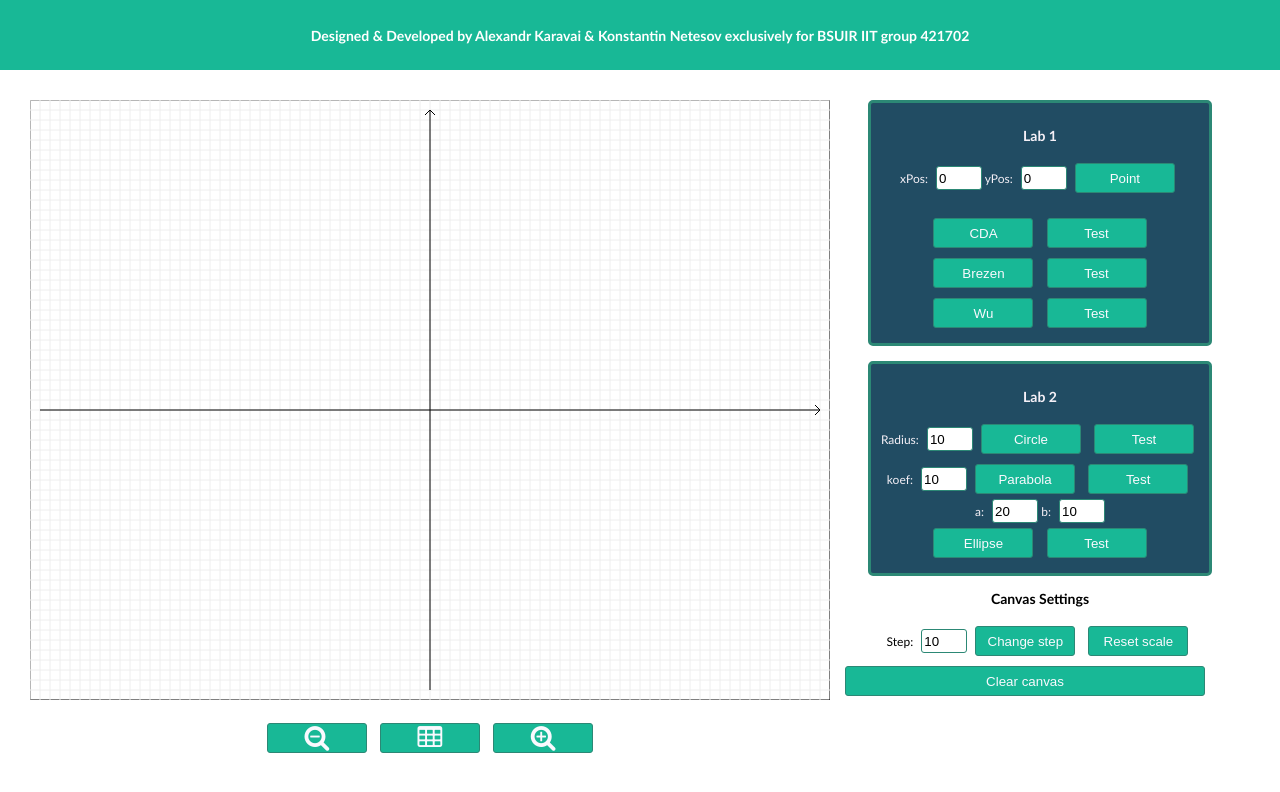
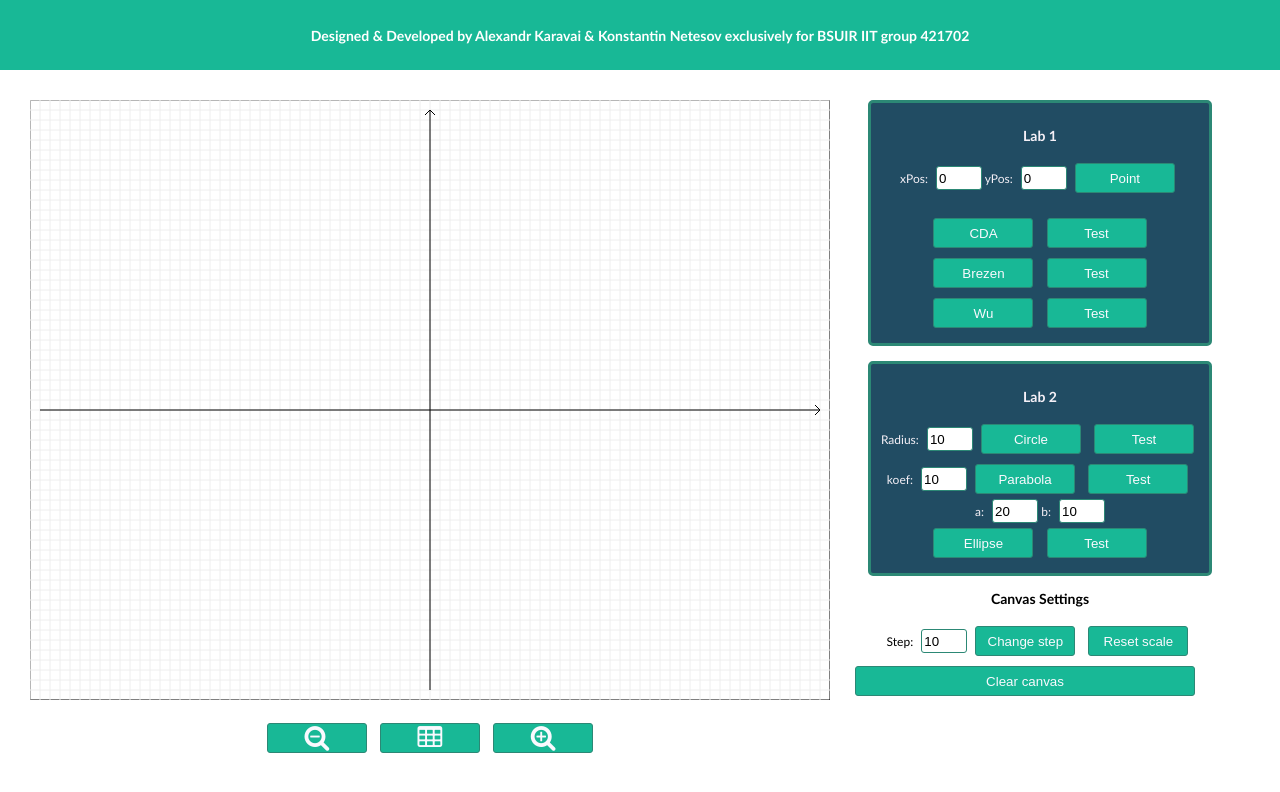
Before and after one commit to Alexandr-Karavai/GIIS, a plain HTML site: page index.html in a window 1280 px wide. Drawn offline with Linux system fonts and the light colour scheme.

Commit message:
add new style

```diff
--- a/css/button.css
+++ b/css/button.css
@@ -9,7 +9,7 @@
 }
 
 .clear-canvas {
-  width: 360px;
+  width: 340px;
 }
 
 .inP {
--- a/css/table.css
+++ b/css/table.css
@@ -8,7 +8,7 @@
   margin-top: 30px;
   text-align: left;
 }
-/*#6699CC*/
+
 #steps th {
   color: #009979;
   font-size: 14px;
```
Lines whose indentation alone changed are shown as unchanged.
